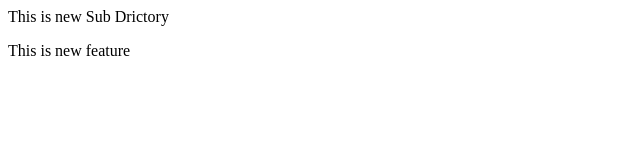
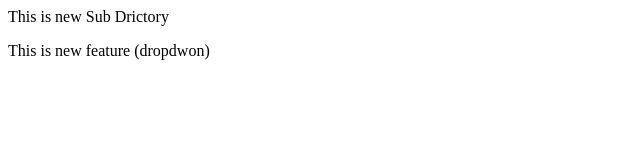
Before and after one commit to nishant-2024-kumar/LocalClass, a plain HTML site: page index.html in a window 1280 px wide. Shown: the full height of the page, 0-640 px from the left. Drawn offline with Linux system fonts and the light colour scheme.

Commit message:
Add  dropdwon

```diff
--- a/index.html
+++ b/index.html
@@ -1,2 +1,2 @@
 <p>This is new  Sub Drictory</p>
-<p>This is new feature</p>
+<p>This is new feature (dropdwon)</p>
```
